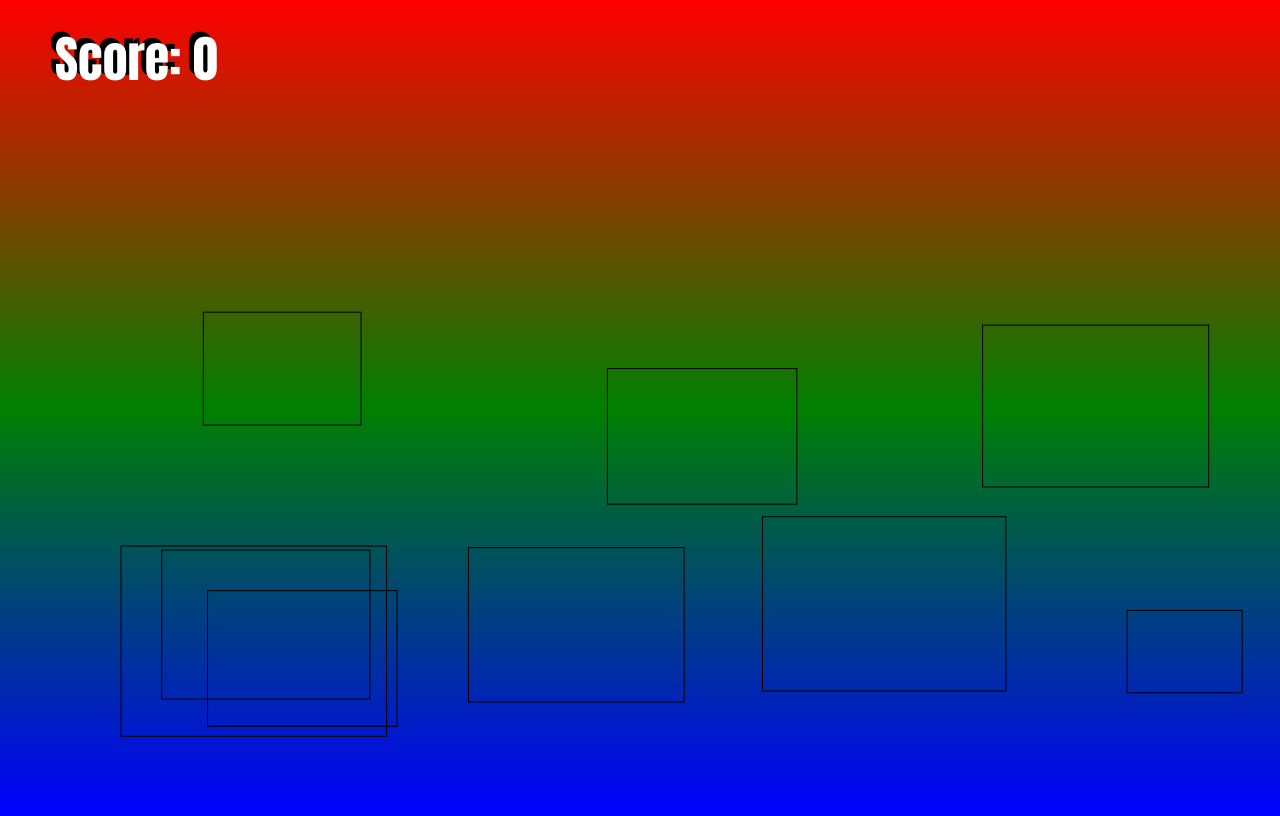
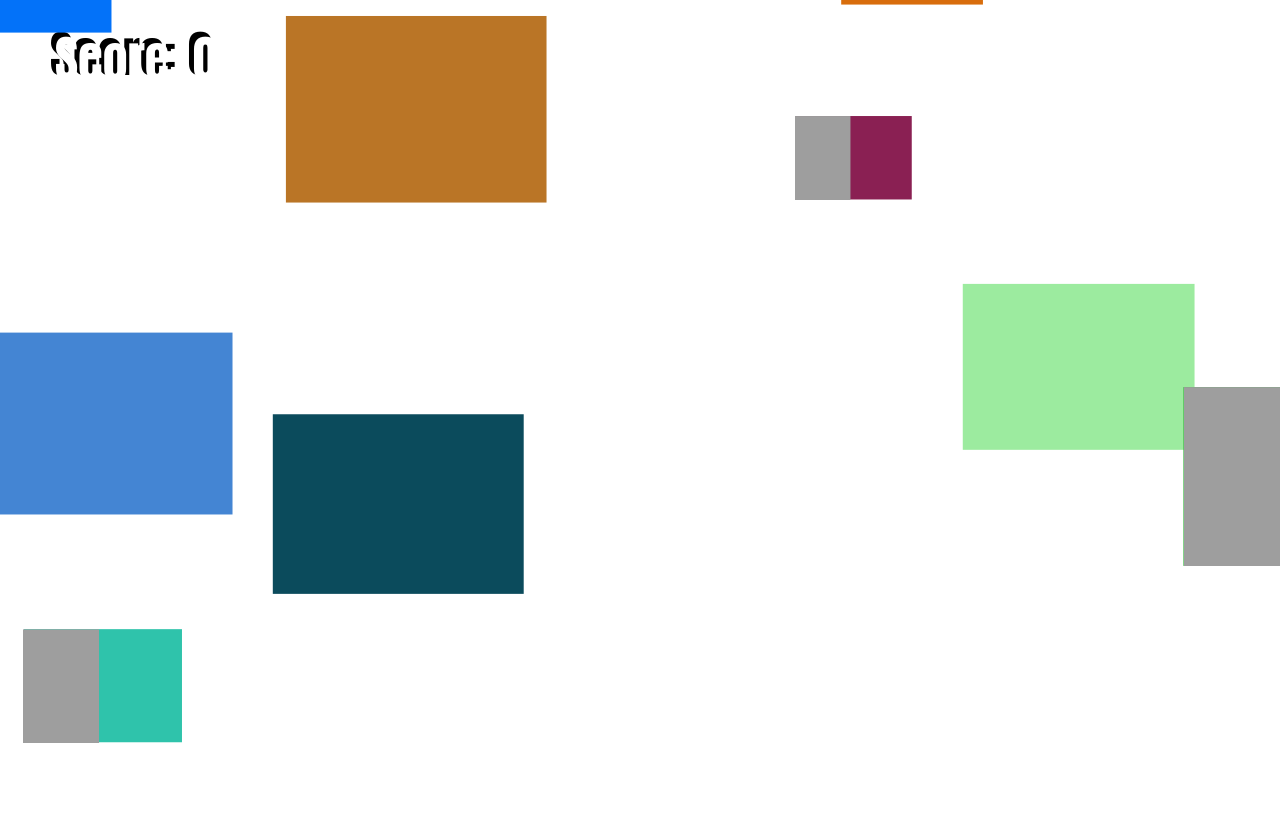
Before and after one commit to morganmarienelson/Game-Development, a website built with Parcel: page project5/src/index.html in a window 1280 px wide. Built offline with nearby package versions, Linux system fonts and the light colour scheme.

Commit message:
created a collision canvas

```diff
--- a/project5/src/index.html
+++ b/project5/src/index.html
@@ -6,6 +6,7 @@
     <meta name="viewport" content="width=device-width, initial-scale=1">
 </head>
 <body>
+<canvas id="collisionCanvas"></canvas>
 <canvas id="canvas1"></canvas>
 <script src="main.js"></script>
 </body>
--- a/project5/src/main.js
+++ b/project5/src/main.js
@@ -2,6 +2,11 @@ const canvas = document.getElementById('canvas1');
 const ctx = canvas.getContext('2d');
 canvas.width = window.innerWidth;
 canvas.height = window.innerHeight;
+const collisionCanvas = document.getElementById('collisionCanvas')
+const collisionCtx = canvas.getContext('2d');
+collisionCtx.width = window.innerWidth;
+collisionCtx.height = window.innerHeight;
+
 let score = 0;
 ctx.font = '50px Impact'
 
@@ -24,11 +29,13 @@ class Raven {
         this.directionY = Math.random() * 5 - 2.5;
         this.markedForDeletion = false;
         this.image = new Image();
-        this.image.src = '';
+        this.image.src = 'https://www.frankslaboratory.co.uk/downloads/97/enemy_raven.png';
         this.frame = 0;
         this.maxFrame = 4;
         this.timeSinceFlap = 0;
         this.flapInterval = Math.random() * 50 + 50;
+        this.randomColors = [Math.floor(Math.random() * 255), Math.floor(Math.random() * 255), Math.floor(Math.random() * 255)];
+        this.color = 'rgb(' + this.randomColors[0] + ',' + this.randomColors[1] + ',' + this.randomColors[2] + ')';
     }
 
     update(deltaTime) {
@@ -47,12 +54,12 @@ class Raven {
     }
 
     draw() {
-        ctx.strokeRect(this.x, this.y, this.width, this.height);
+        ctx.fillStyle = this.color;
+        ctx.fillRect(this.x, this.y, this.width, this.height);
         ctx.drawImage(this.image, this.frame * this.spriteWidth, 0, this.spriteWidth, this.spriteHeight, this.x, this.y, this.width, this.height);
     }
 }
 
-const raven = new Raven();
 
 function drawScore() {
     ctx.fillStyle = 'black';
@@ -60,6 +67,11 @@ function drawScore() {
     ctx.fillStyle = 'white';
     ctx.fillText('Score: ' + score, 55, 80);
 }
+
+window.addEventListener('click', function (e) {
+    const detectPixelColor = ctz.getImageData(e.x, e.y, 1, 1);
+    console.log(detectPixelColor);
+})
 
 function animate(timeStamp) {
     ctx.clearRect(0, 0, canvas.width, canvas.height);
--- a/project5/src/style.css
+++ b/project5/src/style.css
@@ -1,5 +1,5 @@
 body {
-    background: linear-gradient(to bottom, red, green, blue);
+    /*background: linear-gradient(to bottom, red, green, blue);*/
     width: 100vw;
     height: 100vh;
     overflow: hidden;
```
